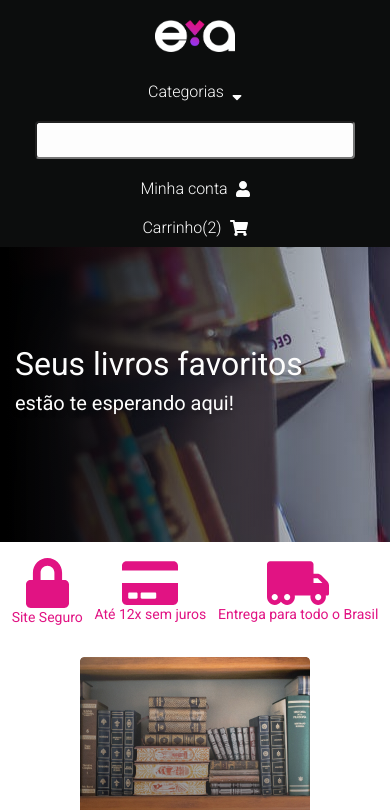
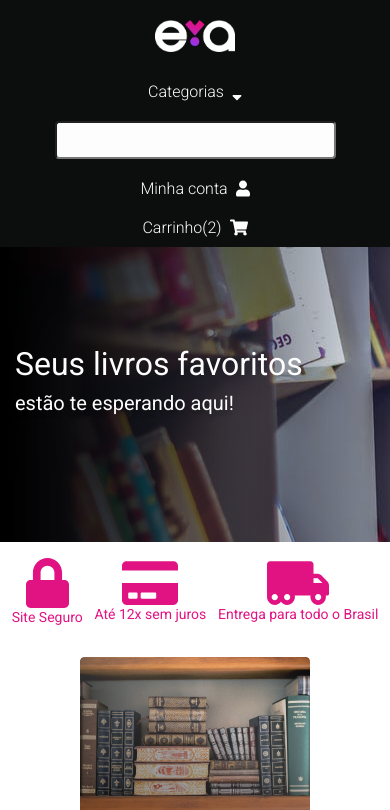
Before and after one commit to Achette/teste-eva, a React (Create React App) app: page / in a window 390 px wide. Shown: the top 810 px of the page. Built offline with nearby package versions, Linux system fonts and the light colour scheme; no server answers.

Commit message:
Fixing and adjusting responsiveness

```diff
--- a/src/components/Banner/style.css
+++ b/src/components/Banner/style.css
@@ -2,6 +2,7 @@
   max-width: 100%;
   height: auto;
   box-sizing: border-box;
+  margin: 0 auto;
 }
 
 .banner-content {
@@ -9,6 +10,7 @@
   width: 100%;
   /*  transform: matrix(1, -0.05, 0.07, 1, 0, 0); */
   z-index: -1;
+  margin: 0 auto;
 }
 
 #banner-style {
@@ -53,8 +55,6 @@
 }
 
 @media (min-width: 992px) {
-
-
   .text-banner {
     top: 190px;
   }
--- a/src/components/Categories/categories.css
+++ b/src/components/Categories/categories.css
@@ -10,7 +10,7 @@
   margin-top: 20px;
 }
 
-@media(min-width: 768px) {
+@media (min-width: 768px) {
   .categories-container {
     flex-direction: row;
     margin-top: 64px;
--- a/src/components/Footer/footer.css
+++ b/src/components/Footer/footer.css
@@ -60,7 +60,7 @@
   padding-right: 8px;
 }
 
-@media(min-width: 768px) {
+@media (min-width: 768px) {
   .footer-container {
     flex-direction: column;
     height: 256px;
@@ -73,7 +73,7 @@
   }
 
   .footer-content {
-        width: 100%;
+    width: auto;
     flex-direction: row;
     justify-content: space-around;
     height: auto;
@@ -90,7 +90,7 @@
   }
 }
 
-@media(min-width: 992px) {
+@media (min-width: 992px) {
   .footer-container h2 {
     margin-left: 100px;
   }
@@ -99,12 +99,13 @@
     justify-content: flex-start;
   }
 
-    .container-elements, .container-contact-elements {
+  .container-elements,
+  .container-contact-elements {
     margin-left: 100px;
   }
 }
 
-@media(min-width: 1200px) {
+@media (min-width: 1200px) {
   .footer-container h2 {
     margin-left: 164px;
   }
--- a/src/components/FooterElements/footerElements.css
+++ b/src/components/FooterElements/footerElements.css
@@ -14,9 +14,8 @@
   color: #fdfdfd;
 }
 
-@media(min-width: 768px) {
-  .elements-container{
-
+@media (min-width: 768px) {
+  .elements-container {
     align-items: flex-start;
   }
 }
--- a/src/components/Navbar/style.css
+++ b/src/components/Navbar/style.css
@@ -1,6 +1,6 @@
 header {
   background-color: #0c0d0d;
-  width: 100%;
+  width: 100vw;
   height: auto;
   display: flex;
   flex-direction: column;
@@ -14,9 +14,8 @@ nav {
   display: flex;
   align-items: center;
   align-items: center;
-  justify-content: space-between;
+  justify-content: space-around;
   flex-direction: column;
-
 }
 
 .logo {
@@ -27,8 +26,6 @@ nav {
 
 .nav-content {
   display: flex;
-  justify-content: center;
-  align-items: center;
   margin: 10px 0;
 }
 
@@ -47,16 +44,14 @@ nav {
 }
 
 .nav-input {
-  width: 80vw;
+  width: 70vw;
   height: 32px;
-  left: calc(50% - 450px/2 + 6px);
   top: 16px;
-  background: #FDFDFD;
+  background: #fdfdfd;
   border-radius: 4px;
-  margin: 0 15px
 }
 
-@media(min-width: 768px) {
+@media (min-width: 768px) {
   header {
     width: 100%;
   }
@@ -66,7 +61,7 @@ nav {
   }
 }
 
-@media(min-width: 992px) {
+@media (min-width: 992px) {
   header {
     flex-direction: row;
     height: 64px;
@@ -74,8 +69,8 @@ nav {
   }
 
   nav {
-      flex-direction: row;
-    padding: 0 10px;
+    flex-direction: row;
+    margin: 0 auto;
   }
 
   .nav-input {
@@ -83,13 +78,13 @@ nav {
   }
 }
 
-@media(min-width: 1200px) {
+@media (min-width: 1200px) {
   nav {
     padding: 0 82px;
   }
 }
 
-@media(min-width: 1366px) {
+@media (min-width: 1366px) {
   nav {
     padding: 0 164px;
   }
--- a/src/components/NewsField/newsField.css
+++ b/src/components/NewsField/newsField.css
@@ -24,13 +24,11 @@
   margin-top: 16px;
 }
 
-
-
 .news-input {
   display: flex;
   flex-direction: column;
   padding: 0 0 16px 0;
-   height: auto;
+  height: auto;
 }
 
 .news-input input {
@@ -39,7 +37,7 @@
   background-color: #fdfdfd;
   border-radius: 4px;
   border: none;
- margin-bottom: 8px;
+  margin-bottom: 8px;
 }
 
 .news-input input::placeholder {
@@ -53,15 +51,14 @@
 button {
   background: #e11383;
   border-radius: 4px;
-color: #dadfeb;
+  color: #dadfeb;
   height: 42px;
   border: none;
-  padding: 11px  12px 32px;
+  padding: 11px 12px 32px;
 }
 
 button:hover {
-border:none;
-
+  border: none;
 }
 
 button a {
@@ -82,14 +79,12 @@ button a {
 }
 
 .news-input .error {
-    border: 1px solid #E11383;
-    color: #E11383;
+  border: 1px solid #e11383;
+  color: #e11383;
 }
 
-@media(min-width: 992px) {
-
+@media (min-width: 992px) {
   .news-container {
-
     height: 352px;
   }
 
@@ -103,7 +98,6 @@ button a {
     margin-top: 0;
   }
 
-
   .news-input {
     flex-direction: row;
     margin: 24px 0 24px 0;
@@ -111,7 +105,6 @@ button a {
 
   .news-input input {
     margin-left: 18px;
-
   }
 
   #message-error {
--- a/src/components/SaleCard/saleCard.css
+++ b/src/components/SaleCard/saleCard.css
@@ -16,13 +16,13 @@
   margin: 0;
 }
 
-@media(min-width: 576px) {
+@media (min-width: 576px) {
   .sales-cards {
     margin: 0 20px;
   }
 }
 
-@media(min-width: 768px) {
+@media (min-width: 768px) {
   .sales-cards {
     margin: 0 80px;
   }
--- a/src/components/Sales/style.css
+++ b/src/components/Sales/style.css
@@ -17,10 +17,9 @@
   padding-top: 1rem;
 }
 
-@media(min-width: 576px) {
+@media (min-width: 576px) {
   .borders {
-        border-right: 1px solid #DADFEB;
-        border-left: 1px solid #DADFEB;
+    border-right: 1px solid #dadfeb;
+    border-left: 1px solid #dadfeb;
   }
-
 }
```
Lines whose indentation alone changed are shown as unchanged.
